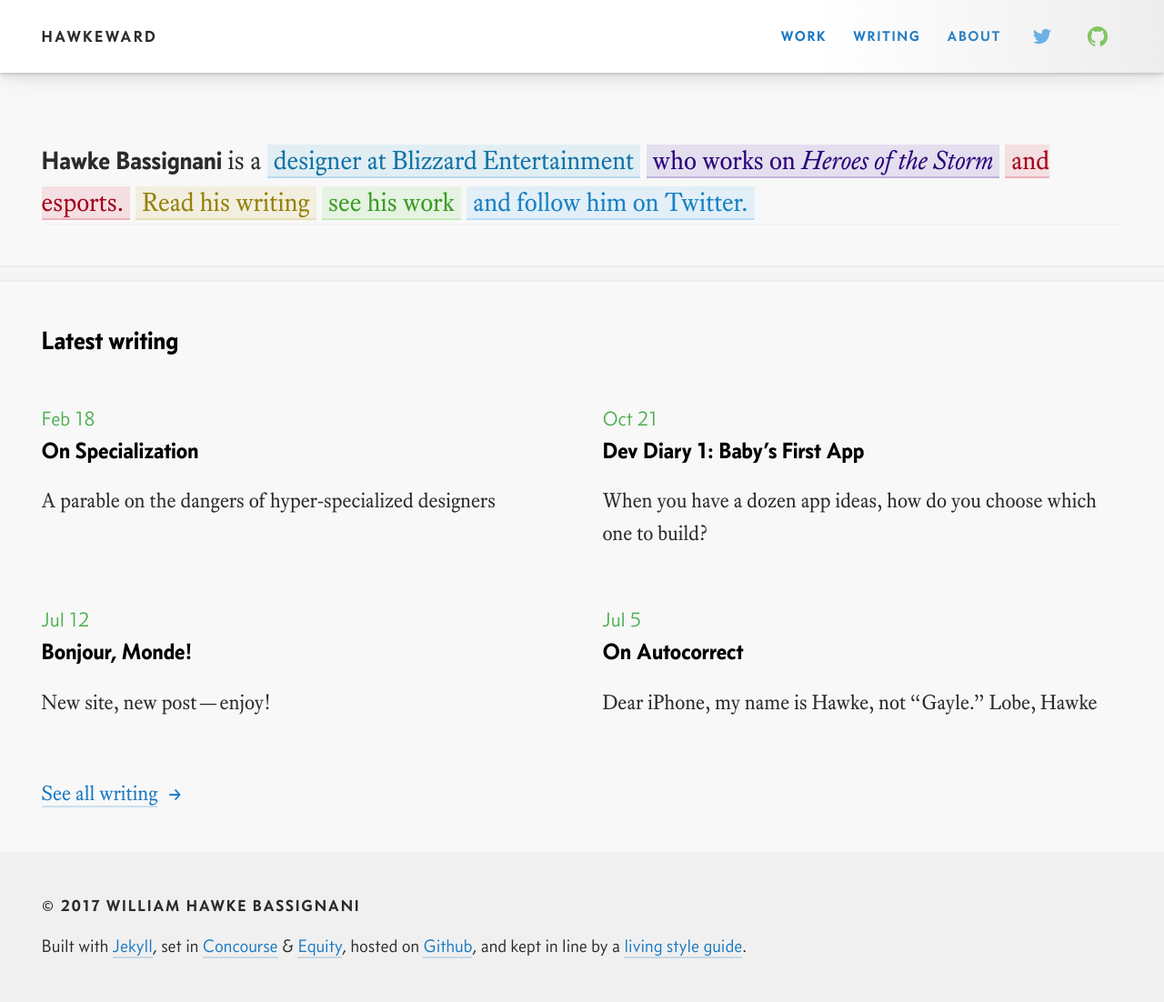
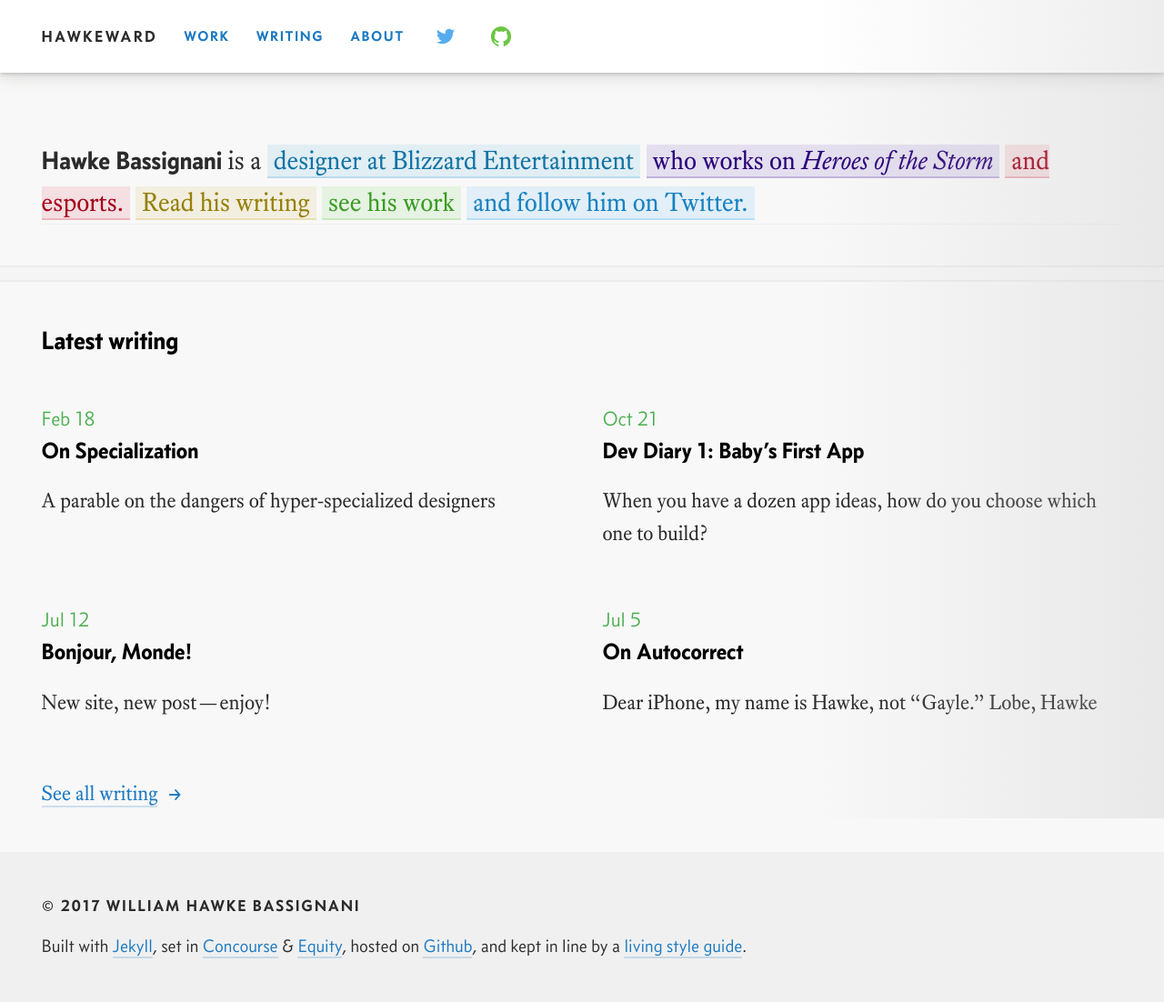
Before and after one commit to whbassignani/whbassignani.github.io, a Jekyll site: the page built from index.html, in a window 1280 px wide. Shown: the whole page at 91% size. Built offline with Jekyll 4.4.1, drawn with Linux system fonts in a browser that asks for light colours.

Commit message:
Added Flickity, but not working

```diff
--- a/_includes/header.html
+++ b/_includes/header.html
@@ -2,10 +2,12 @@
 
 <div id="wrapper">
 
-<header id="header" class="container nav-carousel">
-  <a href="/" class="header-title nav-carousel-item">
-    <h1>Hawkeward</h1>
-  </a>
+<div class="header-carousel">
+  <header id="header" class="container header-carousel-item">
+    <a href="/" class="header-title">
+      <h1>Hawkeward</h1>
+    </a>
 
 {% include nav.html %}
-</header>
+  </header>
+</div>
--- a/_includes/nav.html
+++ b/_includes/nav.html
@@ -1,4 +1,4 @@
-<nav id="Nav" class="nav-carousel-item">
+<nav id="Nav">
   <div id="Nav-links" class="nav-links">
 {% for category in site.data.nav_items.links %}
   {% for item in category.children %}
--- a/css/main.scss
+++ b/css/main.scss
@@ -9,10 +9,6 @@
 @import "globals/variables";
 @import "globals/mixins/index";
 @import "globals/flexbox";
-
-
-// Vendor-provided
-@import "vendor/flickity.min";
 
 
 // Toolkit: typography
--- a/js/main.js
+++ b/js/main.js
@@ -2,15 +2,21 @@
   // Variables
   $body = $("body");
   $wrapper = $("#wrapper");
-  $navCarousel = $(".nav-carousel");
-  $navCarouselItems = $(".nav-carousel-item");
+  $headerCarousel = $(".header-carousel");
 
   // ADD FUNCTIONS TO THE INIT FUNCTION/OBJECT
   var init = function() {
-
+    $headerCarousel.flickity({
+      // Options
+      cellAlign: 'left',
+      cellSelector: ".header-carousel-item",
+      contain: true,
+      freeScroll: true,
+      prevNextButtons: false,
+      pageDots: false,
+      // wrapAround: true
+    });
   };
-
-
 
   init();
 });
--- a/scss/_header.scss
+++ b/scss/_header.scss
@@ -2,29 +2,8 @@
   @include flexbox;
   @include align-items(center);
   @include justify-content(space-between);
-  background-color: $color-background-header;
-  box-shadow:
-    0 rem(1px) rem(4px) rgba($color-ui-medium, 0.4),
-    0 rem(4px) rem(16px) rgba($color-ui-medium, 0.2);
   padding-bottom: size(-2);
   padding-top: size(-2);
-  position: relative;
-
-  &::after {
-    background-image: linear-gradient(
-      to left,
-      rgba($color-ui-light, 0.3),
-      rgba($color-ui-light, 0)
-    );
-    content: '';
-    display: block;
-    height: 100%;
-    pointer-events: none;
-    position: absolute;
-    right: 0;
-    top: 0;
-    width: 30%;
-  }
 
   @media ($bp-when-drawer-expands) {
 
@@ -58,3 +37,39 @@
   //   }
   // }
 }
+
+.flickity-viewport {
+  background-color: $color-background-header;
+  box-shadow:
+    0 rem(1px) rem(4px) rgba($color-ui-medium, 0.4),
+    0 rem(4px) rem(16px) rgba($color-ui-medium, 0.2);
+  width: 100%;
+
+  &::after {
+    background-image: linear-gradient(
+      to left,
+      rgba($color-ui-light, 0.3),
+      rgba($color-ui-light, 0)
+    );
+    content: '';
+    display: block;
+    height: 100%;
+    pointer-events: none;
+    position: absolute;
+    right: 0;
+    top: 0;
+    width: 30%;
+  }
+}
+
+.flickity-slider {
+  // width: 100%;
+  width: 500px;
+}
+
+.header-carousel {
+
+}
+
+.header-carousel-item {
+}
```
